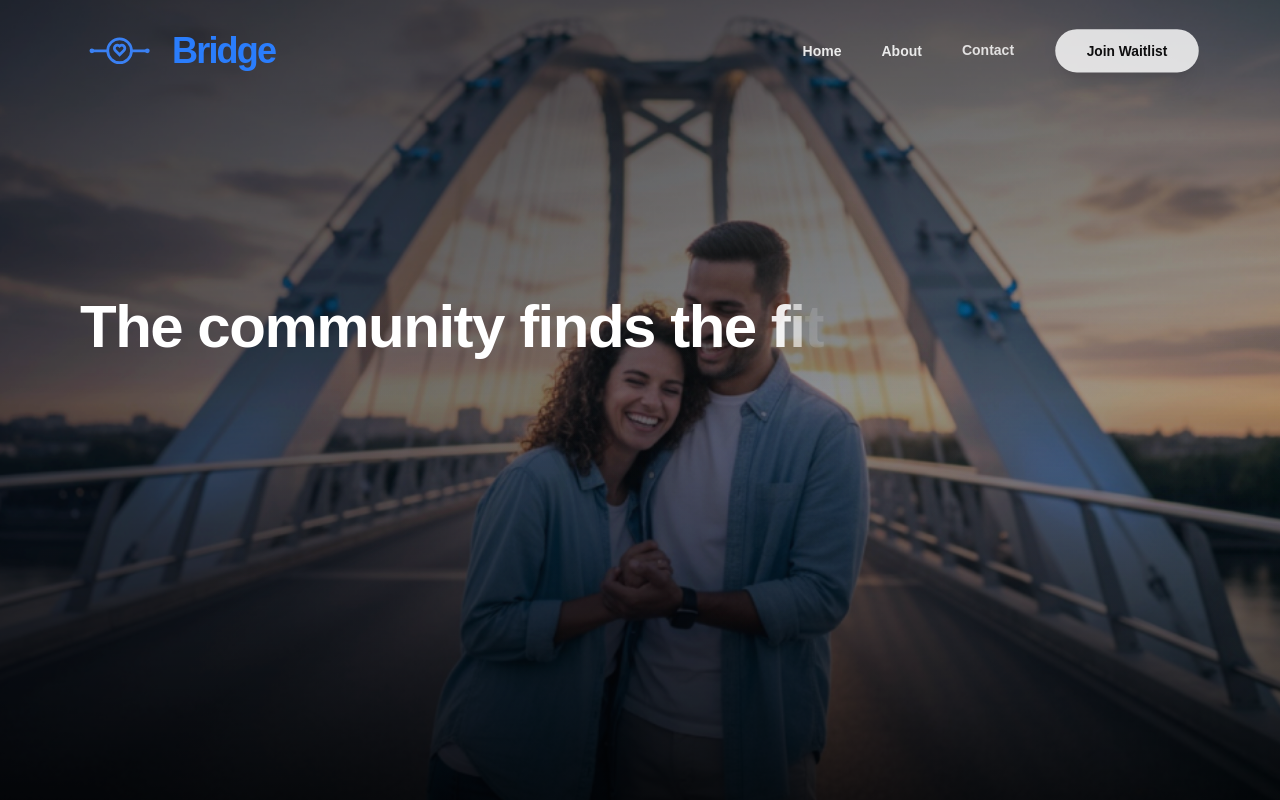
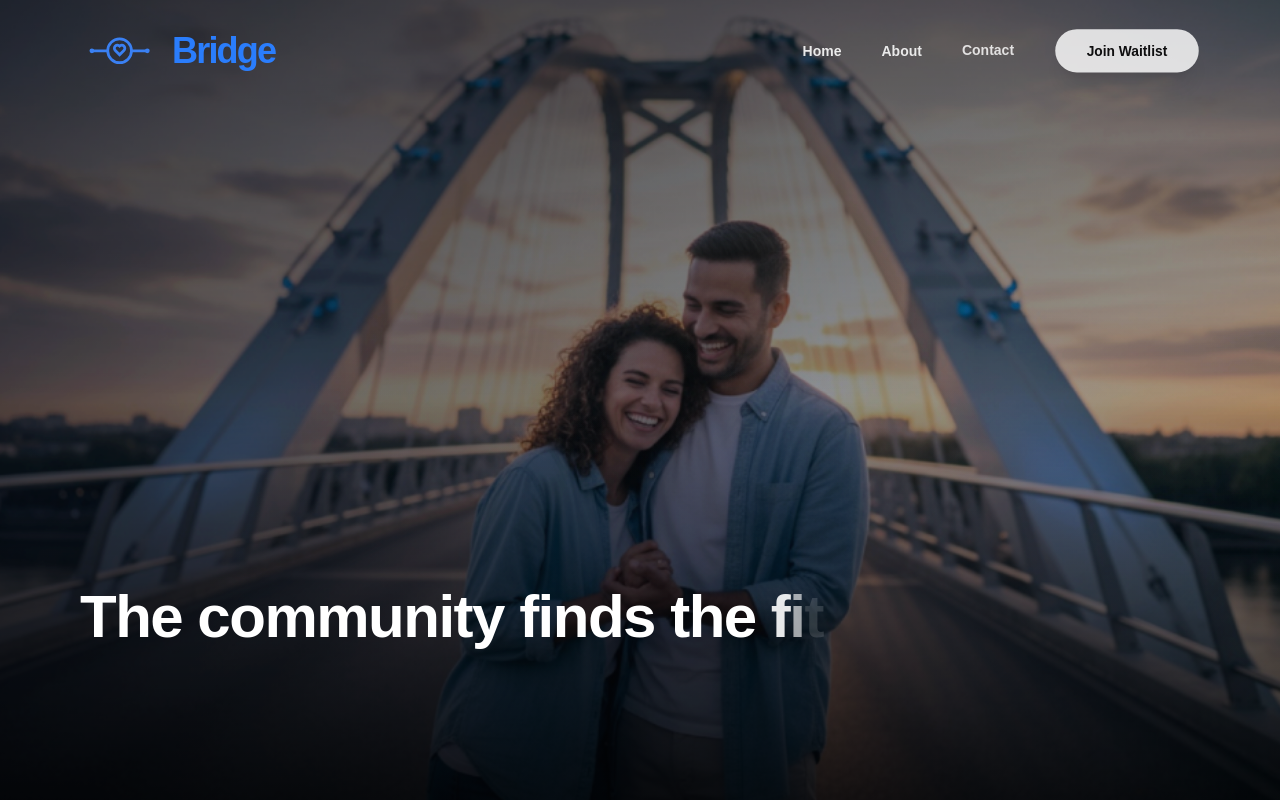
Before and after one commit to utkarsh6778vns-stack/bridge-landing, a Next.js app: page / in a window 1280 px wide. Shown: the top 800 px of the page. Built offline with nearby package versions, Linux system fonts and the light colour scheme.

Commit message:
fix: position tagline at the bottom on mobile with safe padding

```diff
--- a/components/MainContent.tsx
+++ b/components/MainContent.tsx
@@ -49,8 +49,8 @@ export default function MainContent({ showContent = false }: MainContentProps) {
             </motion.div>
 
             {/* Hero Content - Full Viewport Height */}
-            <main className="relative z-10 flex flex-col justify-center h-[100dvh] px-6 md:px-20" id="home">
-                <div className="max-w-5xl md:pb-16">
+            <main className="relative z-10 flex flex-col justify-end h-[100dvh] px-6 md:px-20 pb-20 md:pb-16" id="home">
+                <div className="max-w-5xl">
                     <motion.h1
                         className="text-[1.6rem] sm:text-2xl md:text-6xl font-extrabold leading-[1.3] md:leading-[1.1] tracking-tight text-white mb-2"
                     >
```
